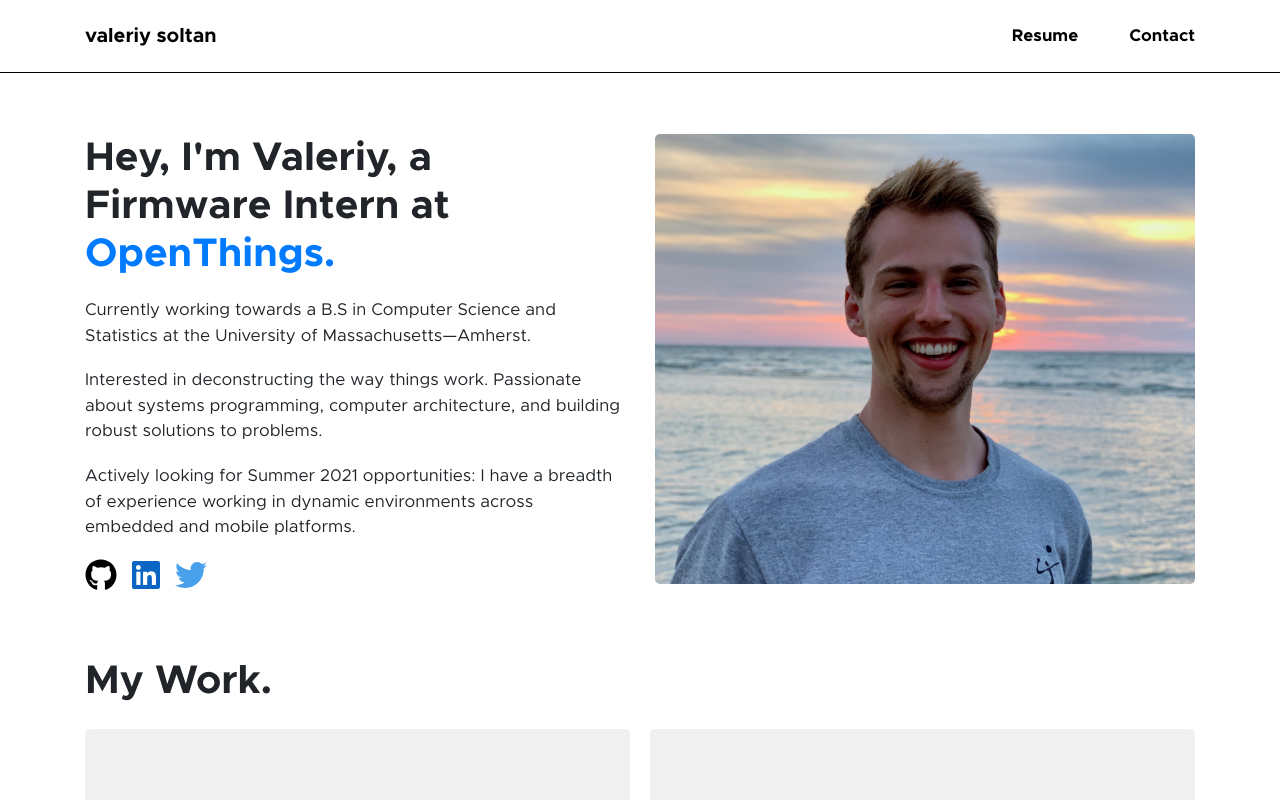
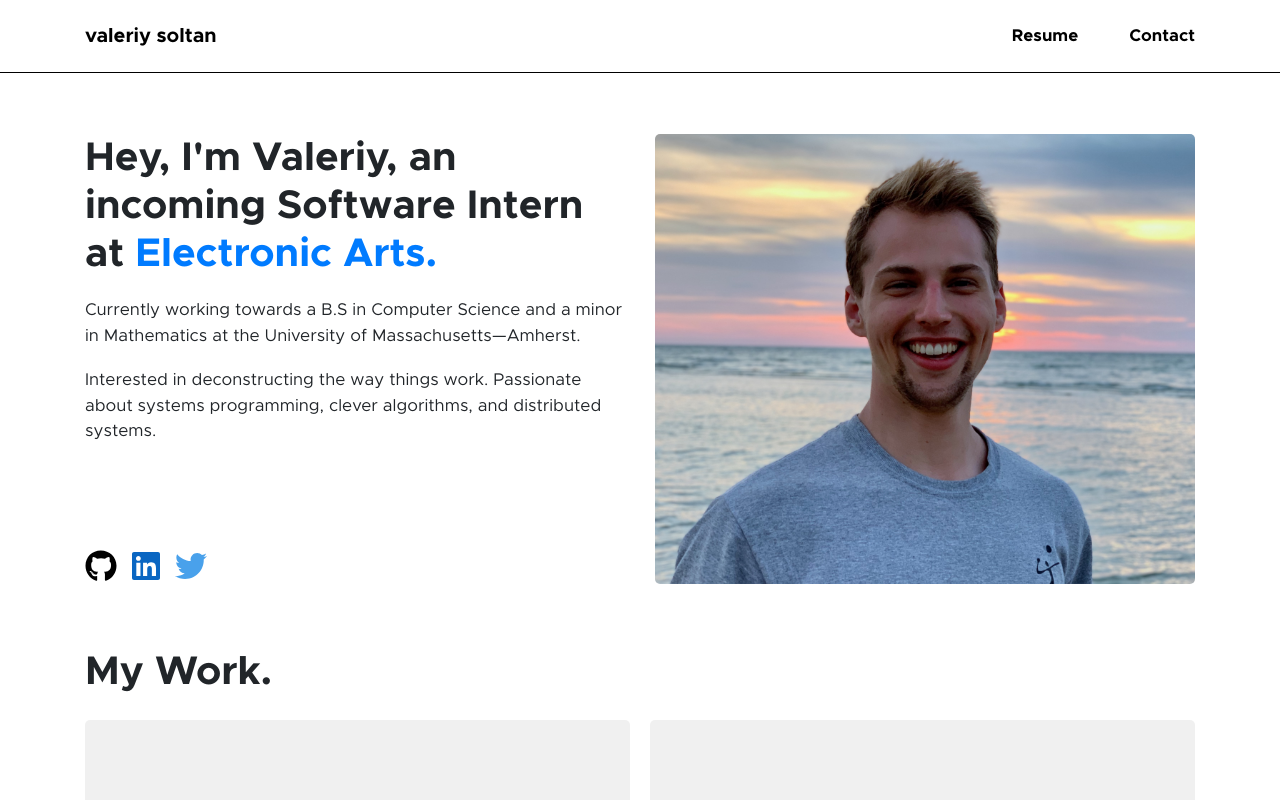
Before and after one commit to vsoltan/portfolio, a React (Create React App) app in the folder site/: page / in a window 1280 px wide. Shown: the top 800 px of the page. Built offline with nearby package versions, Linux system fonts and the light colour scheme.

Commit message:
updated job title and working on fixing structure

```diff
--- a/site/src/App.css
+++ b/site/src/App.css
@@ -4,6 +4,8 @@
     --highlight-color: rgb(0, 123, 255);
     --light-text-color: rgb(140, 140, 140);
     --highlight-reduced-opacity: rgba(0, 123, 255, 0.3);
+    /* --highlight-color: rgb(255, 71, 71);
+    --highlight-reduced-opacity: rgba(255, 71, 71, 0.3);  */
     --card-background: rgb(240, 240, 240);
 }
 
--- a/site/src/components/elements/NavigationBar.js
+++ b/site/src/components/elements/NavigationBar.js
@@ -16,8 +16,8 @@
 import "bootstrap/js/src/collapse.js";
 
 // about me modal assetts
-import umasscs from '../../assets/images/about-page/umass-cs.png';
-import aubri from '../../assets/images/about-page/aubri.png';
+// import umasscs from '../../assets/images/about-page/umass-cs.png';
+// import aubri from '../../assets/images/about-page/aubri.png';
 
 
 const Styles = styled.div`
--- a/site/src/components/pages/Header.js
+++ b/site/src/components/pages/Header.js
@@ -1,7 +1,7 @@
 
 import React from 'react';
 import styled from 'styled-components';
-import prof from '../../assets/images/about-page/prof.jpeg';
+import profPic from '../../assets/images/about-page/profPic.jpeg';
 import { Container, Row, Col, Image } from 'react-bootstrap';
 import { FontAwesomeIcon } from '@fortawesome/react-fontawesome';
 import {
@@ -22,10 +22,10 @@
     .portrait {
         object-fit: cover;
         width: 100%;
-        height: 100%;
         box-sizing: border-box;
         max-height: 450px;
         border-radius: 5px;
+
     }
     .img-container {
         display: flex;
@@ -64,30 +64,42 @@
             padding-top: 1.5em;
         }
     }
+    // keep social media tab aligned with image
+    @media screen and (min-width: 992px) {
+        #row-pos { position: relative; }
+        #social-tab-pos {
+            position: absolute;
+            bottom: 0;
+        }
+    }
 `;
 
-const positionTitle = "Firmware Intern";
-const companyName = "OpenThings";
-const companyURL = "https://openthings.io/";
+const positionTitle = "incoming Software Intern";
+const companyName = "Electronic Arts";
+const companyURL = "https://www.ea.com/";
 
-const wrappedContent = "Actively looking for Summer 2021 opportunities: I have a breadth of experience working in dynamic environments across embedded and mobile platforms.";
+// const jobSearchYear = 2021;
+// const wrappedContent = `Actively looking for Summer ${jobSearchYear} opportunities: I have a
+//     breadth of experience working in dynamic environments across embedded and mobile platforms.`;
+
+const wrappedContent = `Enjoy playing volelyball, cooking, and gaming.`
 
 const Header = () => (
     <Styles>
         <div id="page-top">
             <Container className="container">
                 <Row>
-                    <Col className="col-sm">
+                    <Col className="col-sm" id="row-pos">
                         <div className="header">
-                            <h1>Hey, I'm Valeriy, a {positionTitle} at <a className="link" href={companyURL} target="_blank" rel="noopener noreferrer">{companyName}.</a></h1>
+                            <h1>Hey, I'm Valeriy, an {positionTitle} at <a className="link" href={companyURL} target="_blank" rel="noopener noreferrer">{companyName}.</a></h1>
                         </div>
                         <div className="about">
-                            <p>Currently working towards a B.S in Computer Science and Statistics at the University of Massachusetts—Amherst.</p>
-                            <p>Interested in deconstructing the way things work. Passionate about systems programming, computer architecture, and building
-                                robust solutions to problems.</p>
-                            <p id="wrap-display">{wrappedContent}</p>
+                            <p>Currently working towards a B.S in Computer Science and a minor in Mathematics at the University of Massachusetts—Amherst.</p>
+                            <p>Interested in deconstructing the way things work. Passionate about systems programming, clever algorithms, and distributed systems.</p>
+                            <p></p>
+                            {/* <p id="wrap-display">{wrappedContent}</p> */}
                         </div>
-                        <div className="social-tab">
+                        <div className="social-tab" id="social-tab-pos">
                             <a href="https://github.com/vsoltan"
                                 className="social-item github" target="_blank">
                                 <FontAwesomeIcon icon={faGithub} size="2x" />
@@ -104,9 +116,9 @@
                     </Col>
                     <Col className="col-sm col-images">
                         <div className="img-container">
-                            <Image src={prof} className="portrait" />
+                            <Image src={profPic} className="portrait" />
                         </div>
-                        <p id="wrap-around">{wrappedContent}</p>
+                        {/* <p id="wrap-around">{wrappedContent}</p> */}
                     </Col>
                 </Row>
             </Container>
```
Also changed, not shown: site/src/assets/images/about-page/profPic.jpeg (renamed from site/src/assets/images/about-page/prof.jpeg).
